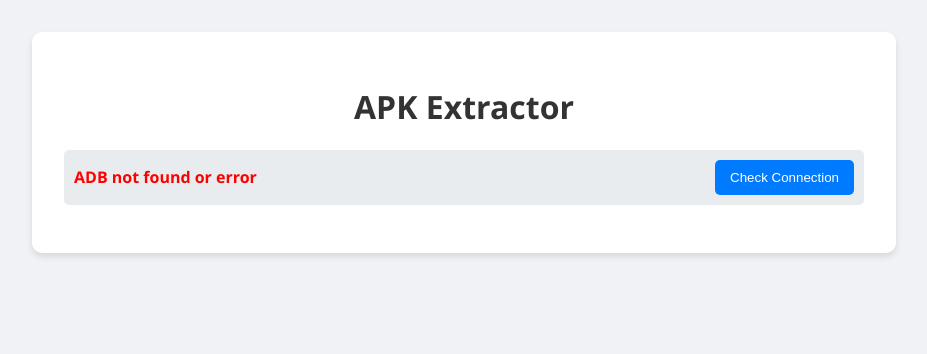
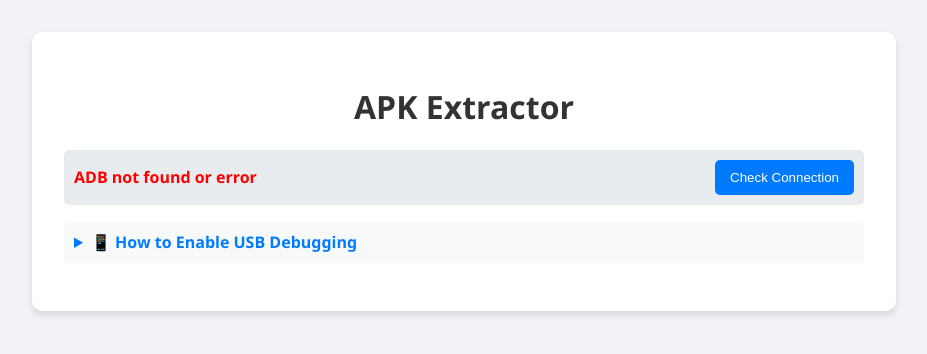
Before and after one commit to pst8055/apk_fetcher_WebInterface, a Flask app: page / in a window 1280 px wide. Shown: the top 354 px of the page, without its empty margins (176-1103 px from the left). Run offline with Flask 3, Linux system fonts and the light colour scheme.

Commit message:
Add USB debugging instructions to UI

```diff
--- a/templates/index.html
+++ b/templates/index.html
@@ -120,6 +120,18 @@
             <button id="connectBtn" onclick="checkDevice()">Check Connection</button>
         </div>
 
+        <details style="margin-bottom: 1rem; padding: 10px; background-color: #f8f9fa; border-radius: 5px;">
+            <summary style="cursor: pointer; font-weight: bold; color: #007bff;">📱 How to Enable USB Debugging
+            </summary>
+            <ol style="margin-top: 10px; padding-left: 20px;">
+                <li>Go to <strong>Settings</strong> → <strong>About Phone</strong></li>
+                <li>Tap <strong>Build Number</strong> 7 times to enable Developer Options</li>
+                <li>Go to <strong>Settings</strong> → <strong>Developer Options</strong></li>
+                <li>Enable <strong>USB Debugging</strong></li>
+                <li>Connect your device via USB cable</li>
+            </ol>
+        </details>
+
         <div id="appSection" style="display: none;">
             <input type="text" id="searchBox" class="search-box" placeholder="Search apps..." onkeyup="filterApps()">
             <button onclick="loadApps()">Refresh App List</button>
```
